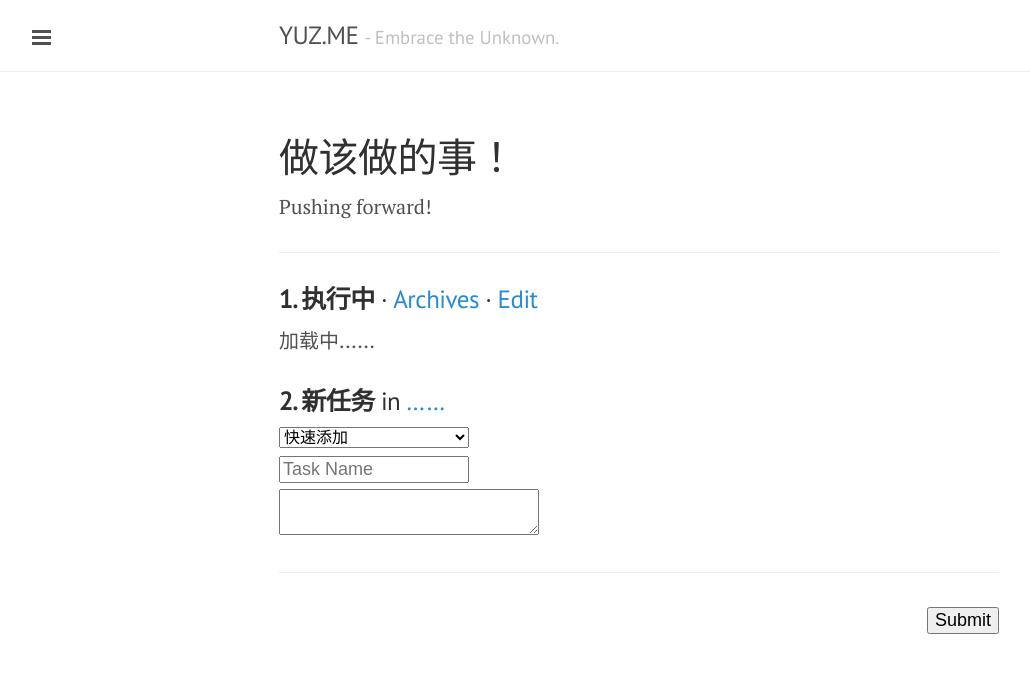
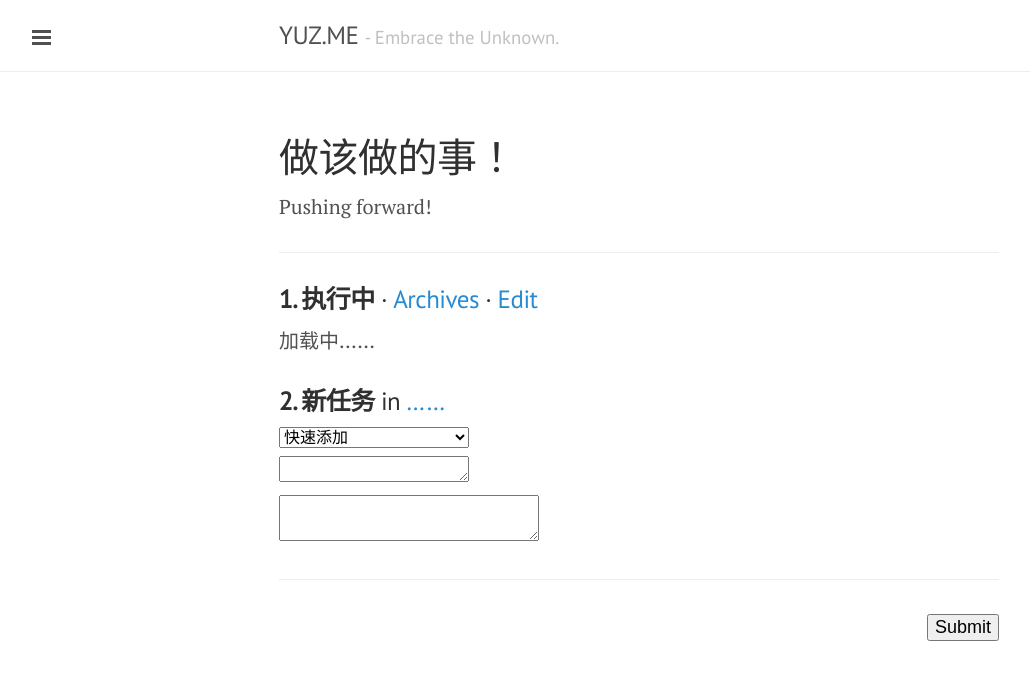
Before and after one commit to yusite/yuz.me, a Jekyll site: the page built from log.md, in a window 1280 px wide. Shown: the top 680 px of the page, without its empty margins (1-1031 px from the left). Built offline with Jekyll 4.4.1, drawn with Linux system fonts in a browser that asks for light colours; Markdown is read by kramdown in place of the engine named in the settings.

Commit message:
update log page

```diff
--- a/log.md
+++ b/log.md
@@ -25,7 +25,7 @@ Pushing forward!
 <option selected value="">快速添加</option>
 </select>
 <br>
-<input type="text" name="create" style="font-size:18px;margin-top:6px;width:190px;" placeholder="Task Name">
+<textarea name="create" rows="1" style="font-size:18px;margin-top:6px;width:190px;"></textarea>
 <br>
 <textarea name="comment" rows="2" style="font-size:18px;margin-top:6px;"></textarea>
 </h3>
```
